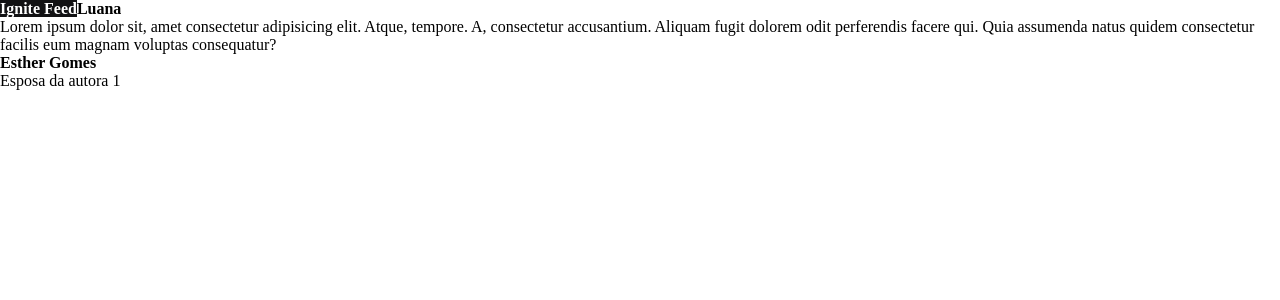
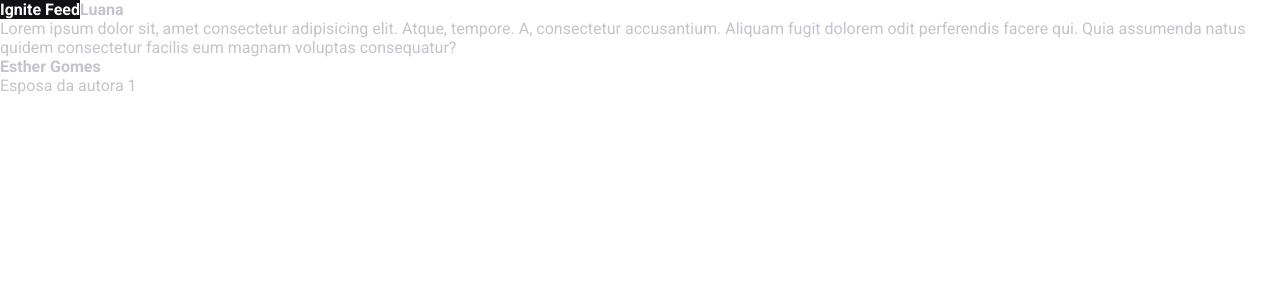
Before and after one commit to luanamozer/Feed-ReactJs, a React (Vite) app: page / in a window 1280 px wide. Shown: the top 300 px of the page. Built offline with nearby package versions, Linux system fonts and the light colour scheme.

Commit message:
padrões globais das estilizações

```diff
--- a/src/global.css
+++ b/src/global.css
@@ -16,3 +16,18 @@
   padding: 0;
   box-sizing: border-box;
 }
+
+body {
+  background: var(--gray-900);
+  color: var(--gray-300);
+  -webkit-font-smoothing: antialiased;
+}
+
+body,
+input,
+textarea,
+button {
+  font-family: "Roboto", sans-serif;
+  font-weight: 400;
+  font-size: 1rem;
+}
```
